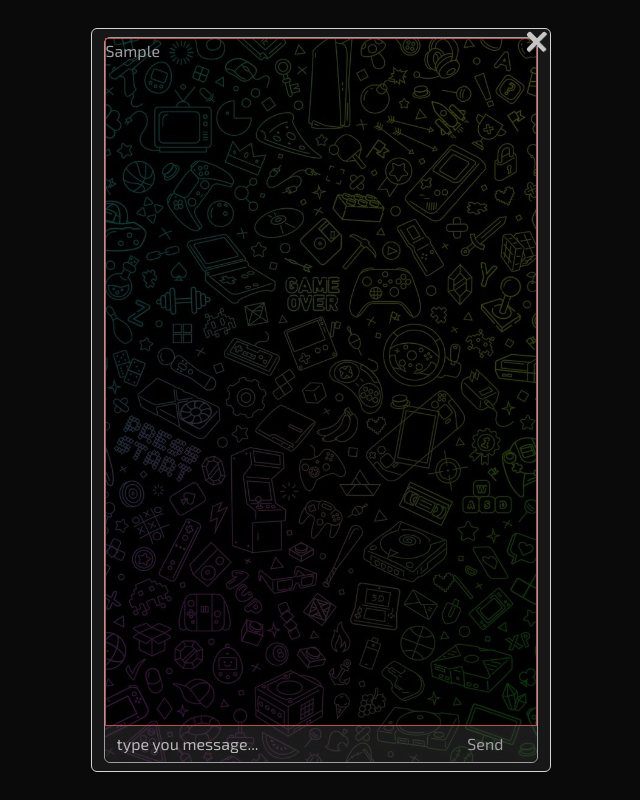
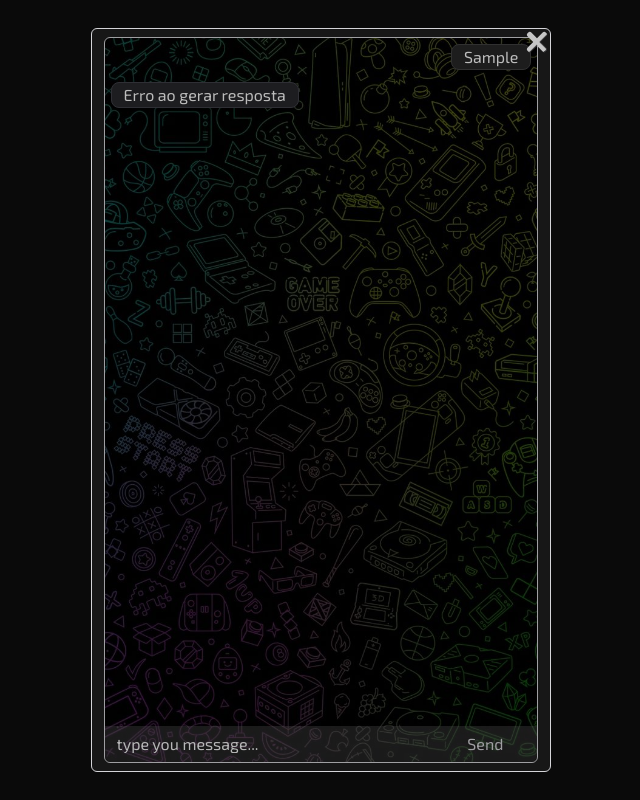
Before and after one commit to kiqprado/neatly, a Next.js app: page /pages/webchat in a window 1280 px wide. Both pictures are taken after typing "Sample" into the empty fields and a click on the button "Send". Shown: the whole page, without its empty margins (319-959 px from the left). Built offline with nearby package versions, Linux system fonts and the light colour scheme; no server answers.

Commit message:
fix: add new interface, structure and logic to fetch data with End Point

```diff
--- a/src/app/[pages]/webchat/page.tsx
+++ b/src/app/[pages]/webchat/page.tsx
@@ -6,7 +6,7 @@ import Image from 'next/image'
 
 import { useMediaRange } from '@/app/utils/breakpoint-hook'
 
-import botResponse from '@/app/utils/bot-response-example'
+import { FetchMessageOnChat } from '@/app/utils/fetch-bot-responses'
 
 import { LinkIcon } from '@/app/elements/link-icon'
 
@@ -14,8 +14,13 @@ interface IWebChatPage {
   params: string
 }
 
+type Message = {
+  sender: 'user' | 'bot'
+  content: string
+}
+
 export default function WebChatPage({ params }: IWebChatPage) {
-  const [ messages, setMessages ] = useState<string[]>([])
+  const [ messages, setMessages ] = useState<Message[]>([])
   const [ textValue, setTextValue ] = useState('')
 
   //Query's
@@ -28,19 +33,25 @@ export default function WebChatPage({ params }: IWebChatPage) {
   const mobileRangeFull = isMobileSM || isMobileMD || isMobileLG
   const tabletRangeFull = isTabletMD || isTabletLG
 
-  function HandleMessageChat() {
-    if(!textValue.trim()) return
+  async function HandleMessageChat() {
+  if (!textValue.trim()) return
 
-    setMessages(prev => [...prev, textValue])
+  const userMessage: Message = { sender: 'user', content: textValue}
+  setMessages(prev => [...prev, userMessage])
 
+  try {
+    const botReply = await FetchMessageOnChat(textValue, 'pt')
+    const botMessage: Message = {
+      sender: 'bot',
+      content: botReply?.content || 'Erro ao gerar resposta'
+    }
+    setMessages(prev => [...prev, botMessage])
     setTextValue('')
+  } catch (err) {
+    console.error(err)
+  }
+}
 
-    const randomResponse =  botResponse[Math.floor(Math.random() * botResponse.length)]
-
-    setTimeout(() => {
-      setMessages(prev => [...prev, randomResponse])
-    }, 1000)
-  }
 
   return (
     <div className='h-screen inset-0 flex bg-neutral-950/50'>
@@ -59,13 +70,22 @@ export default function WebChatPage({ params }: IWebChatPage) {
           className='h-full flex flex-col bg-center bg-no-repeat bg-cover border brightness-75 rounded-md'
           style={{ backgroundImage: "url('/bg-chat.jpg')"}}
         >
-          <div className='flex-1 border border-red-400'>
+          <div className='py-1.5 flex-1 flex flex-col gap-3 text-zinc-50'>
             {messages.map((message, index) => (
-              <span
+              <div
                 key={index}
+                className={`flex px-1.5 ${message.sender === 'user' ? 'justify-end' : 'justify-start'}`}
               >
-                {message}
-              </span>
+                <span
+                  className={`max-w-[66%] px-3 rounded-lg shadow-md hover:shadow-lg ${
+                    message.sender === 'user'
+                      ? 'bg-neutral-800 border border-neutral-700'
+                      : 'bg-zinc-800 border border-zinc-700'
+                  }`}
+                >
+                  {message.content}
+                </span>
+              </div>
             ))}
           </div>
           <div className='flex gap-3 py-1.5 bg-neutral-500/30 rounded-b-md'>
```
